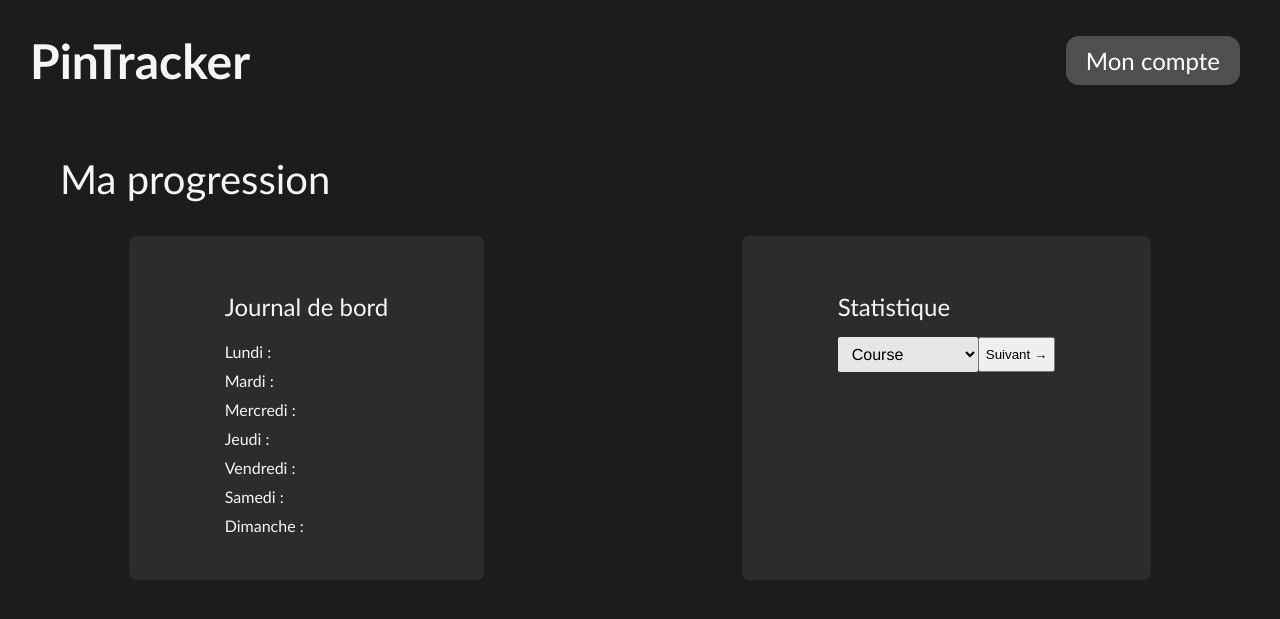
After one commit to orgus33/Projet_NSI, a PHP site: page /progression.php in a window 1280 px wide. The commit adds this page. Shown: the top 619 px of the page. Run offline with PHP 8.4, Linux system fonts and the light colour scheme.

Commit message:
Add files via upload

```diff
--- a/index.php
+++ b/index.php
@@ -1,8 +1,9 @@
 <?php
 
 include("templates/top.php")
-
 ?>
+<link rel="stylesheet" href="index.css">
+</head>
 
 <body>
    <header>
--- /dev/null
+++ b/progression.php
@@ -0,0 +1,53 @@
+<?php
+
+include("templates/top.php")
+
+?>
+<link rel="stylesheet" type="text/css" href="../styles/progression.css">
+</head>
+
+<body>
+    <header>
+        <h1 class="big-title"> PinTracker </h1>
+
+        <div class="register">
+            <a class="secondary-button" href="inscription.php">Mon compte</a>
+        </div>
+    </header>
+
+    <h2>Ma progression</h2>
+
+    <div class="sec-1">
+        <div class="box">
+            <h1 class="title">Journal de bord</h1>
+            <div class="days">
+                <div class="day">Lundi :</div>
+                <div class="day">Mardi :</div>
+                <div class="day">Mercredi :</div>
+                <div class="day">Jeudi :</div>
+                <div class="day">Vendredi :</div>
+                <div class="day">Samedi :</div>
+                <div class="day">Dimanche :</div>
+            </div>
+
+        </div>
+
+        <div class="box">
+            <h1 class="title">Statistique</h1>
+            <form action="/">
+                <div class="select-dropdown">
+                    <select name="type_sport">
+                        <option value="course">Course</option>
+                        <option value="musculation">Musculation</option>
+                    </select>
+                </div>
+
+                <input type="submit" value="Suivant →">
+            </form>
+        </div>
+    </div>
+
+
+    <?php
+    include("templates/bottom.php")
+    ?>
--- /dev/null
+++ b/styles/progression.css
@@ -0,0 +1,8 @@
+.days {
+	display: flex;
+	flex-direction: column;
+}
+
+.day {
+	margin: 5px 0;
+}
--- a/styles/style.css
+++ b/styles/style.css
@@ -49,6 +49,24 @@ h2 {
 .sec-1 {
 	display: flex;
 	justify-content: space-around;
+}
+
+@media screen and (max-width: 880px) {
+	.sec-1 {
+		display: flex;
+		flex-direction: column;
+		align-content: center;
+		justify-content: center;
+	}
+
+	.box {
+		border-radius: 7px;
+		padding: 2.5em 6em;
+		background-color: #2c2c2e;
+		font-weight: normal;
+		margin-top: 20px;
+		justify-content: center;
+	}
 }
 
 .box {
--- a/templates/top.php
+++ b/templates/top.php
@@ -4,5 +4,5 @@
 <head>
   <meta charset="utf-8">
   <meta name="viewport" content="width=device-width, initial-scale=1" />
-  <link rel="stylesheet" type="text/css" href="styles/style.css">
+  <link rel="stylesheet" type="text/css" href="../styles/style.css">
   <title>PinTracker</title>
```
Also changed, not shown: connexion.php (+0 -25 lines).
